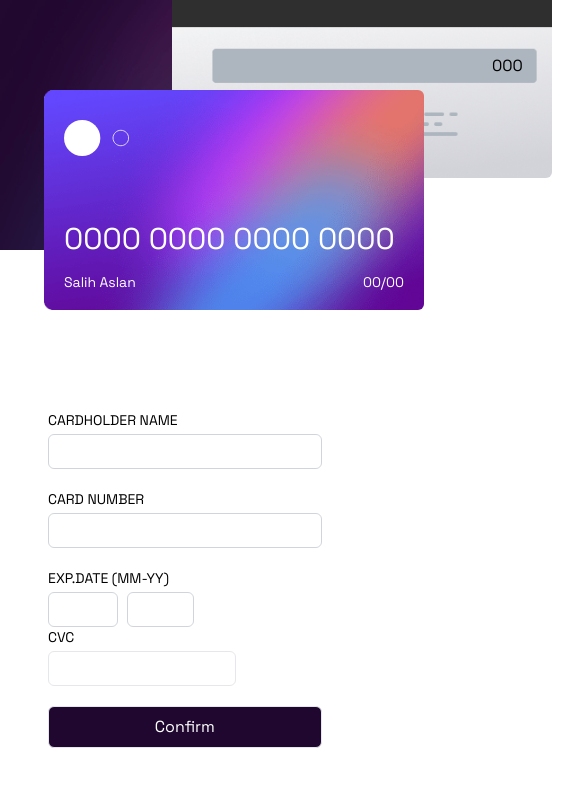
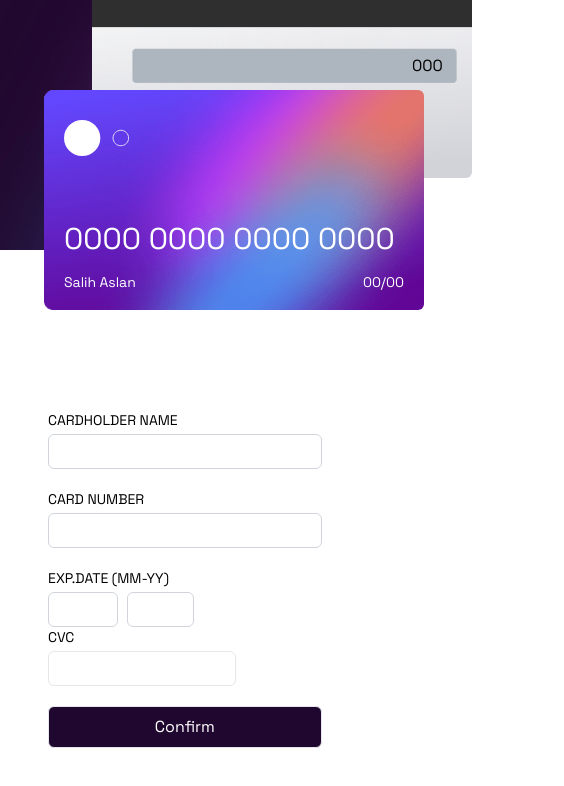
Before and after one commit to muhammetsalihaslan/interactivecardpage, a Next.js app in the folder interactivepage/: page / in a window 390 px wide. Shown: the top 786 px of the page, 564 px wide, since content can reach past the window. Built offline with nearby package versions, Linux system fonts and the light colour scheme.

Commit message:
card part

```diff
--- a/interactivepage/components/card.jsx
+++ b/interactivepage/components/card.jsx
@@ -46,7 +46,7 @@ const Card = ({
               </span>
             </div>
           </div>
-          <div className="bg-[url('/images/bg-card-back.png')] bg-cover w-[380px] h-[220px] sm:w-[350px] sm:h-[180px] lg:w-[400px] lg:h-[220px] rounded-md md:ms-[5rem] text-md  mt-[1rem]">
+          <div className="bg-[url('/images/bg-card-back.png')] bg-cover w-[380px] h-[220px] sm:w-[350px] sm:h-[180px] lg:w-[400px] lg:h-[220px] rounded-md -ms-[5rem] sm:-ms-0 md:ms-[5rem] text-md  mt-[1rem]">
             <h1 className="mt-[6rem] ms-[20rem] sm:mt-[5rem] sm:ms-[17rem] lg:mt-[6rem] lg:ms-[20rem]">
               {valueCvc ? valueCvc : "000"}
             </h1>
```
